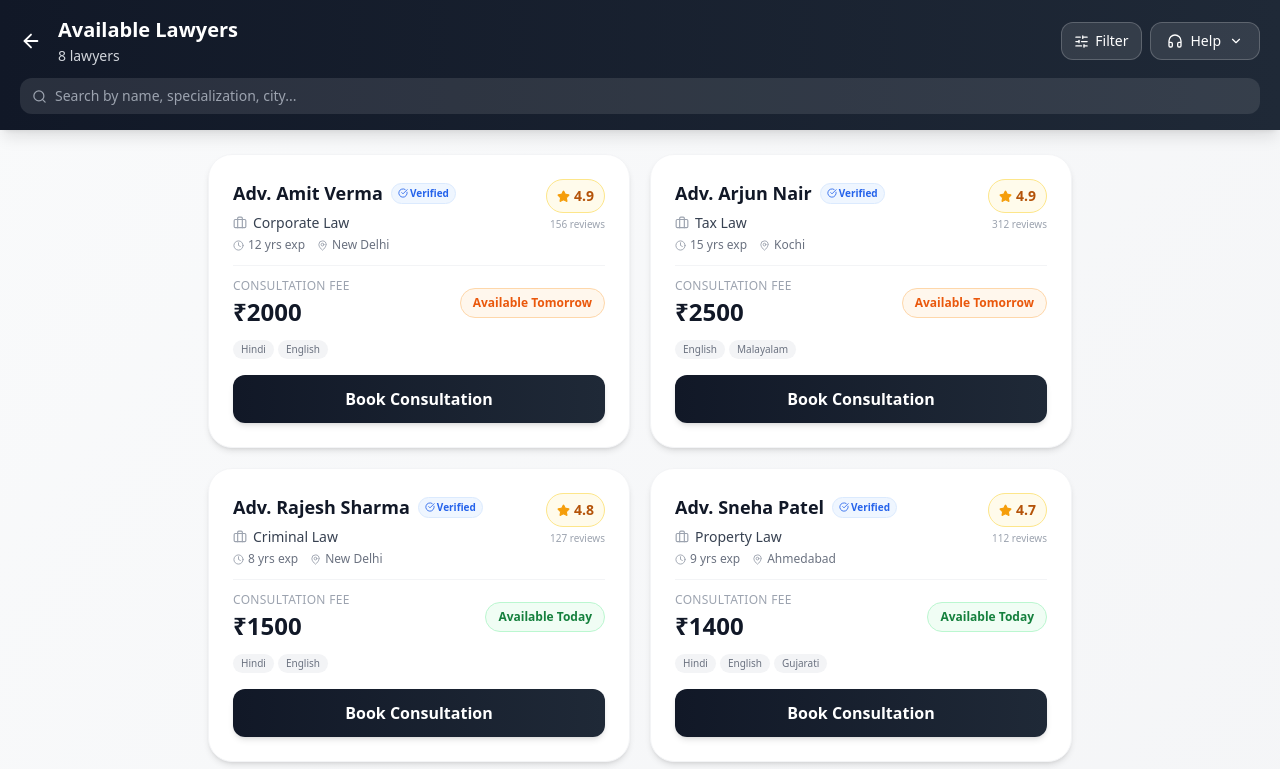
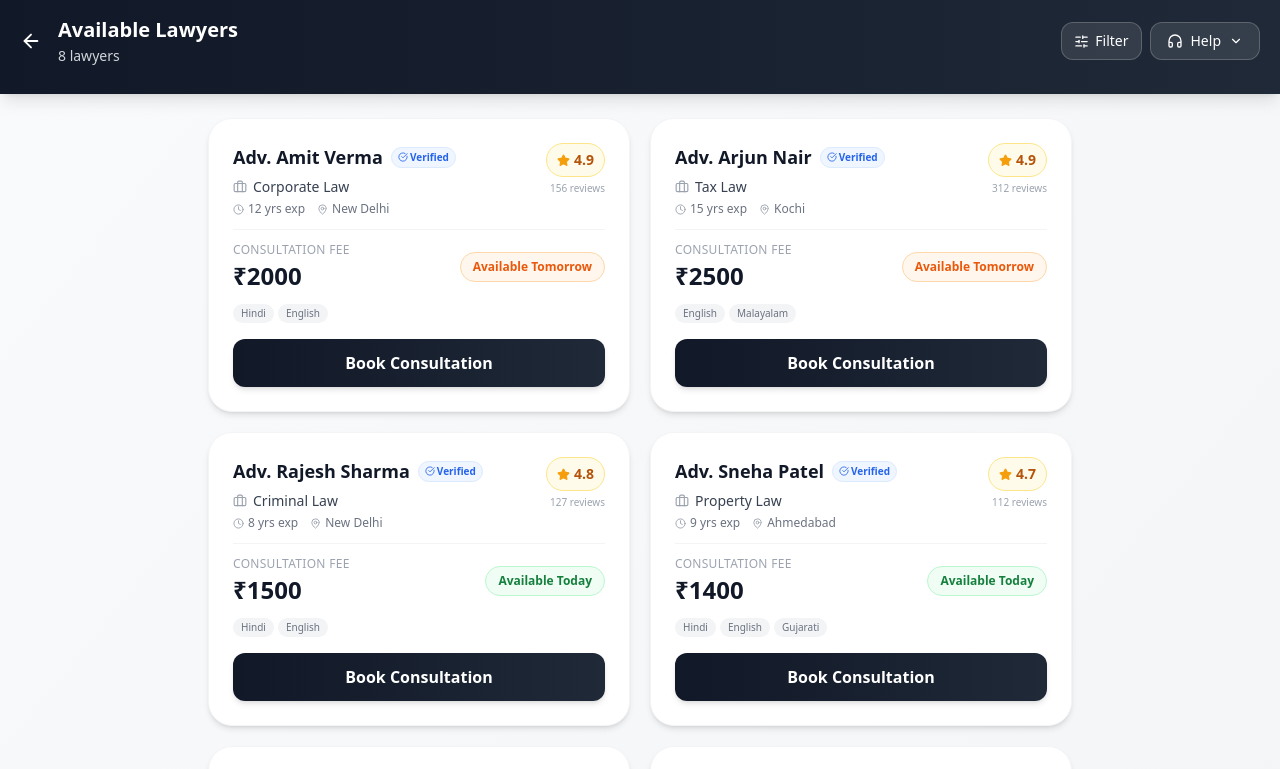
Before and after one commit to raziquehasan/FindMyLawyer, a React (Vite) app: page /client-dashboard/lawyers in a window 1280 px wide. Shown: the top 769 px of the page. Built offline with nearby package versions, Linux system fonts and the light colour scheme.

Commit message:
Frontend Changes

```diff
--- a/src/pages/client/LawyersList.jsx
+++ b/src/pages/client/LawyersList.jsx
@@ -2,7 +2,7 @@ import { useState, useEffect, useRef } from "react";
 import {
   ArrowLeft, Star, Briefcase, Clock, Phone, MessageSquare,
   Headphones, Scale, ChevronDown, SlidersHorizontal, X,
-  MapPin, CheckCircle, Search
+  MapPin, CheckCircle
 } from "lucide-react";
 import { useNavigate, useLocation } from "react-router-dom";
 
@@ -43,7 +43,7 @@ export default function LawyersList() {
   const [visible,    setVisible]    = useState(true);
   const [helpOpen,   setHelpOpen]   = useState(false);
   const [filterOpen, setFilterOpen] = useState(false);
-  const [search,     setSearch]     = useState("");
+
 
   // Filters
   const [activeSpec,   setActiveSpec]   = useState("All");
@@ -82,7 +82,7 @@ export default function LawyersList() {
   const filtered = ALL_LAWYERS
     .filter(l => {
       if (activeSpec !== "All" && l.specialization !== activeSpec) return false;
-      if (search) { const q = search.toLowerCase(); if (!l.name.toLowerCase().includes(q) && !l.specialization.toLowerCase().includes(q) && !l.city.toLowerCase().includes(q)) return false; }
+
       if (l.expYears < minExp)    return false;
       if (l.feeNum   > maxFee)    return false;
       if (l.rating   < minRating) return false;
@@ -150,14 +150,7 @@ export default function LawyersList() {
           </div>
         </div>
 
-        {/* Search bar */}
-        <div className="flex items-center gap-2 bg-white/10 rounded-xl px-3 py-2">
-          <Search size={15} className="text-gray-400 flex-shrink-0"/>
-          <input type="text" value={search} onChange={e => setSearch(e.target.value)}
-            placeholder="Search by name, specialization, city..."
-            className="w-full bg-transparent text-sm text-white placeholder-gray-400 outline-none"/>
-          {search && <button onClick={() => setSearch("")}><X size={14} className="text-gray-400"/></button>}
-        </div>
+
       </div>
 
       {/* FILTER PANEL */}
```
